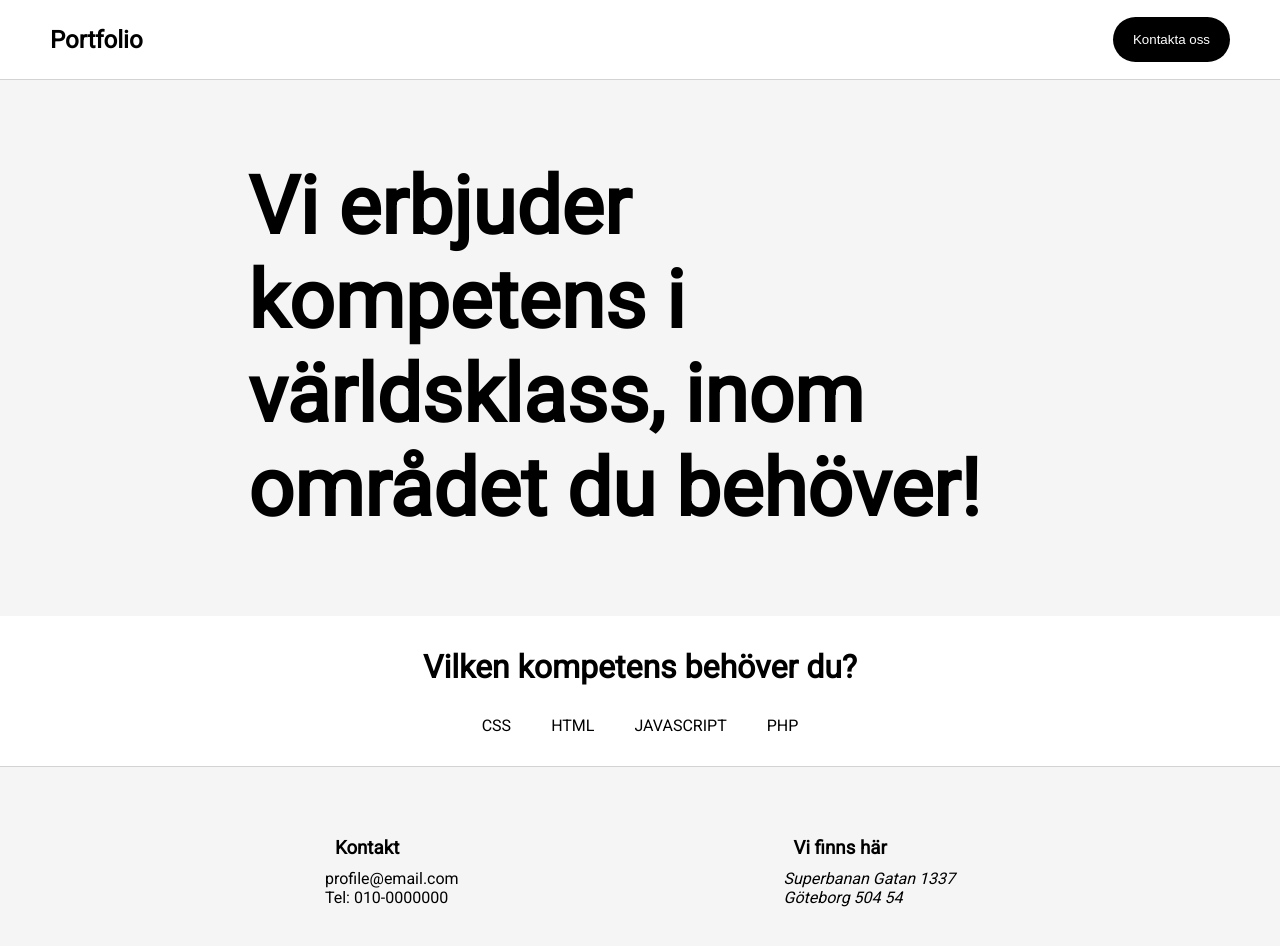
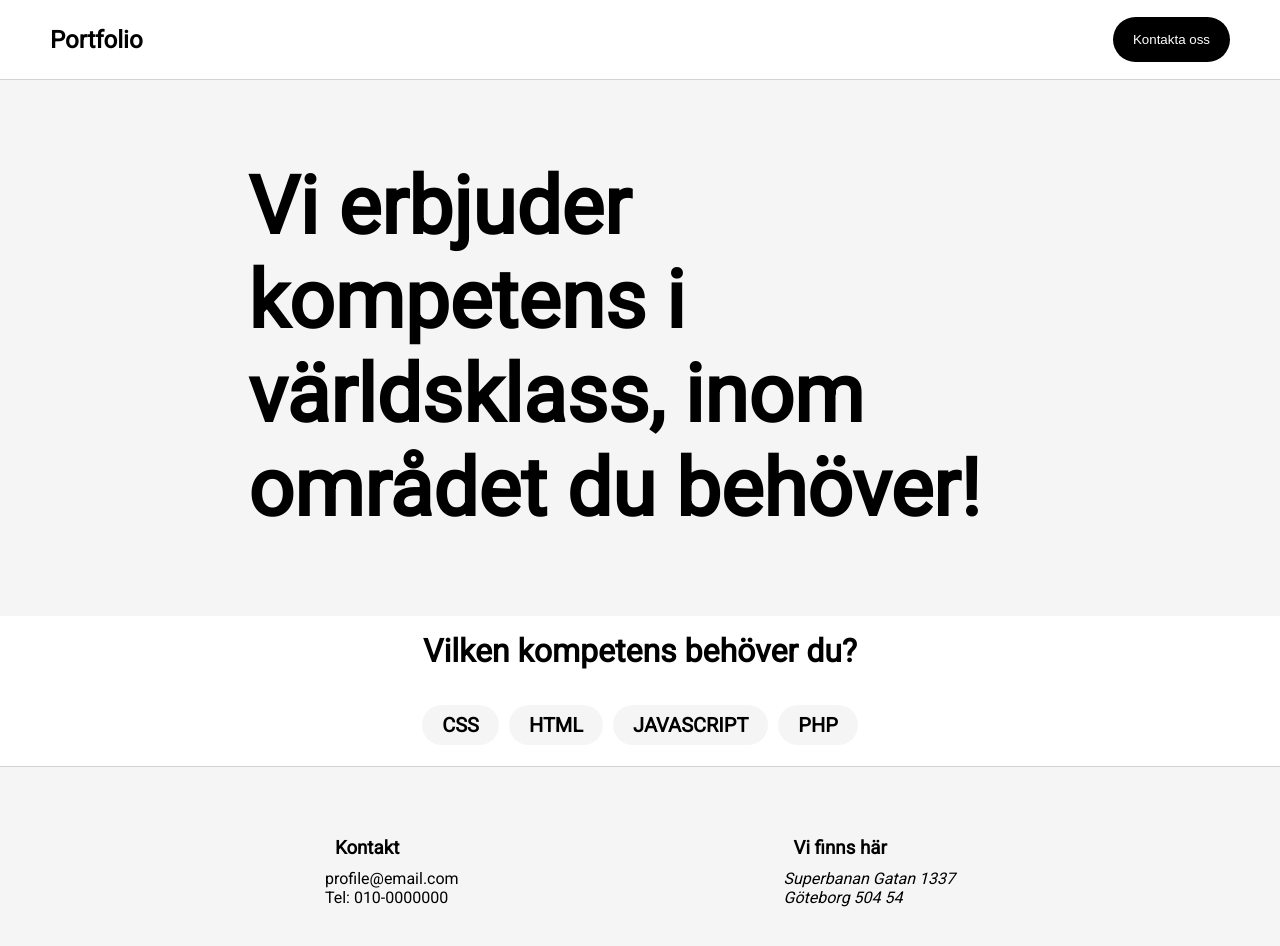
Before and after one commit to julleceasar/Projektmetodik-agilt---portfolio, a plain HTML site: page client/index.html in a window 1280 px wide. Drawn offline with Linux system fonts and the light colour scheme; no server answers.

Commit message:
css skill buttons
added some styling on skill buttons frontpage.

```diff
--- a/client/css/main.css
+++ b/client/css/main.css
@@ -163,7 +163,18 @@ span {
     padding-left: 20px;
     padding-right: 20px;
     cursor: pointer;
+    color: black;
+    background-color: whitesmoke;
+    border-radius: 50px;
+    font-weight: bold;
+    margin: 5px;
+    height: 40px;
+    justify-content: center;
+    align-items: center;
+    display: flex;
+    font-size: 20px;
 }
+
 
 
 
```
